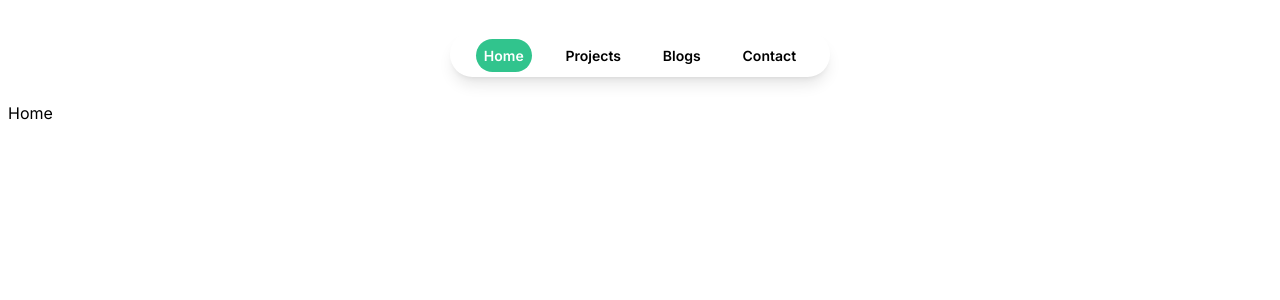
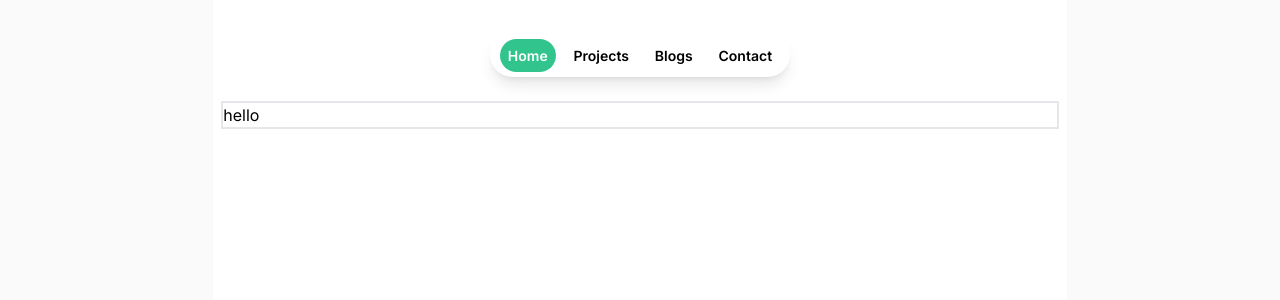
Before and after one commit to sagnik26/Portfolio-New, a Next.js app in the folder portfolio-new/: page / in a window 1280 px wide. Shown: the top 300 px of the page. Built offline with nearby package versions, Linux system fonts and the light colour scheme.

Commit message:
background layout changed for desktop and mobile

```diff
--- a/portfolio-new/src/app/layout.tsx
+++ b/portfolio-new/src/app/layout.tsx
@@ -1,28 +1,38 @@
-import type { Metadata } from 'next'
+
+"use client";
+
 import { Inter } from 'next/font/google'
 import './globals.css'
-import Menubar from '@/components/Menubar'
+import useWindowSize from '@/global/useWindowSIze'
 
 const inter = Inter({ subsets: ['latin'] })
-
-export const metadata: Metadata = {
-  title: 'Create Next App',
-  description: 'Generated by create next app',
-}
 
 export default function RootLayout({
   children,
 }: {
   children: React.ReactNode
 }) {
+  const isMobile = useWindowSize("mobile");
+
   return (
     <html lang="en">
-      <body className={inter.className}>
-      {/* <div className='flex flex-row justify-center w-[100%] my-4'>
-        <Menubar />
-      </div> */}
-        {children}
-      </body>
+      {
+        isMobile ?
+        <body className={`${inter.className}`}>
+          {children}
+        </body> :
+        <body className={`${inter.className} grid grid-cols-6`}>
+          <div className='bg-[#fafafa] col-span-1 h-screen'>
+          </div>
+
+          <div className=' col-span-4 h-screen'>
+              {children}
+          </div>
+
+          <div className='bg-[#fafafa] col-span-1 h-screen'>
+          </div>
+        </body>
+      }
     </html>
   )
 }
--- a/portfolio-new/src/app/page.tsx
+++ b/portfolio-new/src/app/page.tsx
@@ -8,7 +8,9 @@ export default function Home() {
       <div className='flex flex-row justify-center w-[100%] my-4'>
         <Menubar tab='home' />
       </div>
-      <h1>Home</h1>
+      <div className='border-2'>
+        <h1>hello</h1>
+      </div>
     </main>
   )
 }
--- a/portfolio-new/src/components/Menubar/menubar.styles.ts
+++ b/portfolio-new/src/components/Menubar/menubar.styles.ts
@@ -4,7 +4,7 @@ const useStyles = () => {
     const isMobile = useWindowSize("mobile");
 
     return {
-        main: `flex flex-row justify-evenly items-center ${isMobile ? 'w-[290px]' : 'w-[380px]'} shadow-lg h-[45px] rounded-[40px] m-2`,
+        main: `flex flex-row justify-evenly items-center ${isMobile ? 'w-[290px]' : 'w-[300px]'} shadow-lg h-[45px] rounded-[40px] m-2 sticky top-0`,
         menuItemStyle: 'text-sm font-semibold hover:bg-green-100 hover:rounded-full p-2',
         activeItem: 'bg-green-400 hover:bg-green-400 rounded-full text-white'
     }
```
